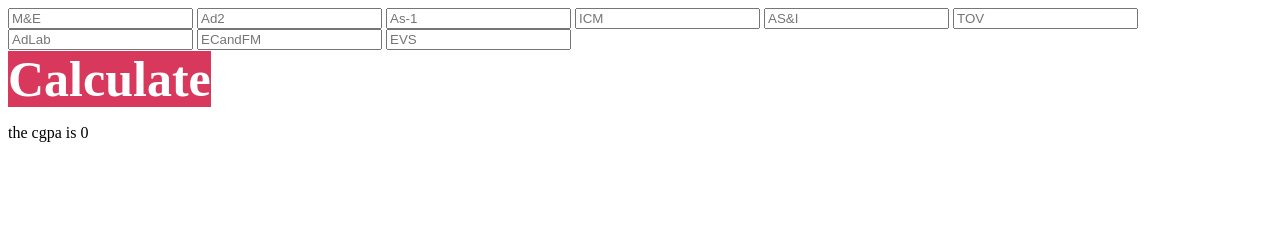
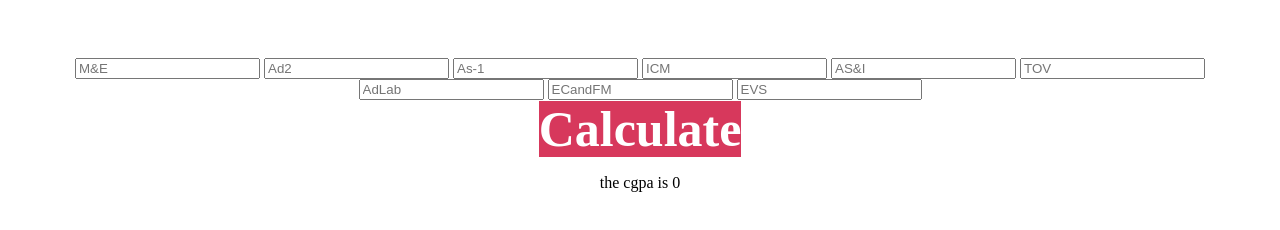
Before and after one commit to LarsenMathias/VtuCpgaCalculatorAeronautical, a plain HTML site: page index.html in a window 1280 px wide. Both pictures are taken after a click on the link "Calculate". Drawn offline with Linux system fonts and the light colour scheme.

Commit message:
commit changes working if 0 is not there

```diff
--- a/index.html
+++ b/index.html
@@ -234,34 +234,34 @@
             if (evs<45 && evs>=40){
                 evs=4;
             }
-            if (ME<40){
-                ME=0;
-            }
-            if (Ad<40){
-                Ad=0;
-            }
-            if (As<40){
-                As=0;
-            }
-            if (icm<40){
-                icm=0;
-            }
-            if (asi<40){
-                asi=0;
-            }
-            if (tov<40){
-                tov=0;
-            }
-            if (Adlab<40){
-                Adlab=0;
-            }
-            if (ecandfm<40){
-                ecandfm=0;
-            }
-            if (evs<40){
-                evs=0;
-            }
-            result=(ME*grade1+Ad*grade2+As*grade3+icm*grade4+asi*grade5+tov*grade6+Adlab*grade7+ecandfm*grade8+evs*grade9)/24;
+            // if (ME<40 && ME>=0){
+            //     ME=0;
+            // }
+            // if (Ad<40 && Ad>=0){
+            //     Ad=0;
+            // }
+            // if (As<40 && As>=0){
+            //     As=0;
+            // }
+            // if (icm<40 && icm>=0){
+            //     icm=0;
+            // }
+            // if (asi<40 && asi>=0){
+            //     asi=0;
+            // }
+            // if (tov<40 && tov>=0){
+            //     tov=0;
+            // }
+            // if (Adlab<40 && Adlab>=0){
+            //     Adlab=0;
+            // }
+            // if (ecandfm<40 && ecandfm>=0){
+            //     ecandfm=0;
+            // }
+            // if (evs<40 && evs>=0){
+            //     evs=0;
+            // }
+            result=(ME*grade1+Ad*grade2+As*grade3+icm*grade4+asi*grade5+tov*grade6+Adlab*grade7+ecandfm*grade8+evs*grade9)/(grade1+grade2+grade3+grade4+grade5+grade6+grade7+grade8+grade9);
             document.getElementById("result").innerHTML="the cgpa is "+result;
         }
     </script>
--- a/style.css
+++ b/style.css
@@ -6,3 +6,12 @@ a{
     background-color: #d7385c;
     color: #fff;
 }
+.inputarea{
+    color: #9ACD32;
+    padding: 50;
+}
+.content{
+    padding: 50px;
+    justify-content: center;
+    text-align: center;
+}
```
